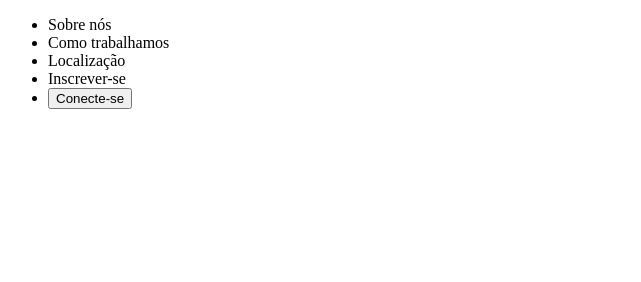
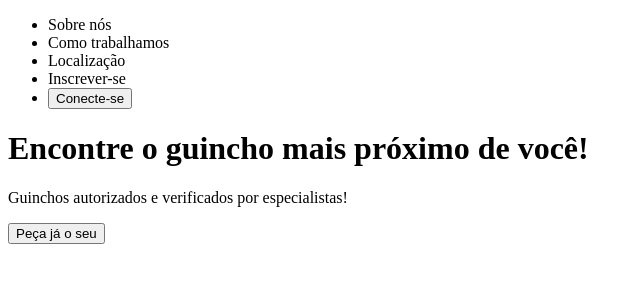
Before and after one commit to mateush-souza/challegen-fiap, a plain HTML site: page src/index.html in a window 1280 px wide. Shown: the whole page, without its empty margins (0-641 px from the left). Drawn offline with Linux system fonts and the light colour scheme.

Commit message:
feat: create text home

```diff
--- a/src/index.html
+++ b/src/index.html
@@ -19,5 +19,10 @@
             </ul>
         </nav>
     </header>
+    <main>
+        <h1>Encontre o guincho mais próximo de você!</h1>
+        <p>Guinchos autorizados e verificados por especialistas!</p>
+        <button>Peça já o seu</button>
+    </main>
 </body>
 </html>
```
